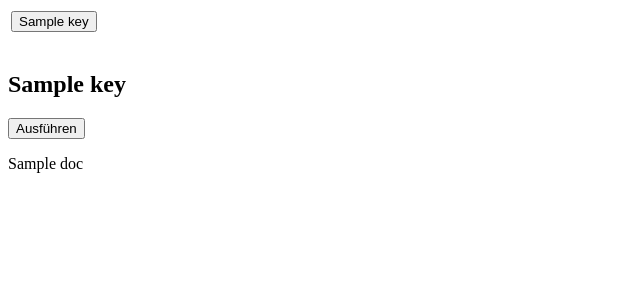
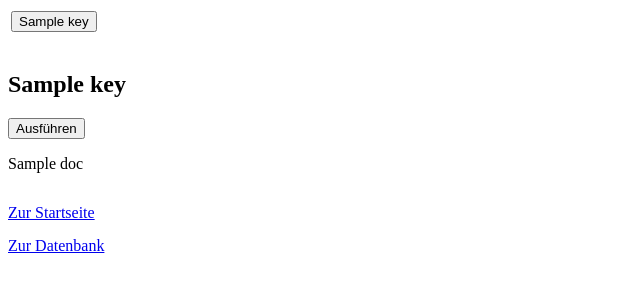
Before and after one commit to valuehack/scholarium.at, a Django app: template Workflow/templates/workflow/skripte-view.html in a window 1280 px wide. Shown: the top 300 px of the page, without its empty margins (0-640 px from the left). Run offline with Django 3.2, Linux system fonts and the light colour scheme; the template is opened without the code that fills it: most values are stand-ins (such as "Sample title", 1, 10 or a date in 2020); parts of the project's set-up code (start-up, migrations or seed data) failed here and were passed over.

Commit message:
Workflow/control-frame: add links to index & admin

```diff
--- a/Workflow/templates/workflow/control-frame.html
+++ b/Workflow/templates/workflow/control-frame.html
@@ -19,5 +19,11 @@
 
     {% block body %}
     {% endblock %}
+    <div style="padding-top: 15px;">
+      <a href="/">Zur Startseite</a>
+    </div>
+    <div style="padding-top: 15px;">
+      <a href="{% url 'admin:index' %}">Zur Datenbank</a>
+    </div>
   </body>
 </html>
```
